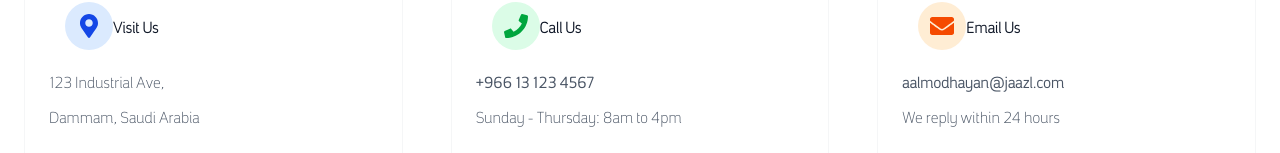
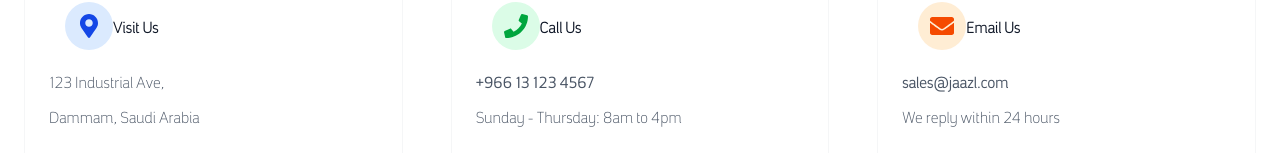
Before and after one commit to JAAZL-Hub/jaazl-website, a Next.js app in the folder jaazl-frontend/: page /contact in a window 1280 px wide. Shown: the part 567-720 px from the top of the page. Built offline with nearby package versions, Linux system fonts and the light colour scheme.

Commit message:
chore: update contact email from aalmodhayan@jaazl.com to sales@jaazl.com

```diff
--- a/jaazl-frontend/src/app/contact/page.tsx
+++ b/jaazl-frontend/src/app/contact/page.tsx
@@ -207,10 +207,10 @@ export default function ContactPage() {
                     <>
                       <p>
                         <a
-                          href="mailto:aalmodhayan@jaazl.com"
+                          href="mailto:sales@jaazl.com"
                           className="font-medium hover:text-blue-700 transition-colors"
                         >
-                          aalmodhayan@jaazl.com
+                          sales@jaazl.com
                         </a>
                       </p>
                       <p>{language === 'en' ? 'We reply within 24 hours' : 'نرد خلال ٢٤ ساعة'}</p>
@@ -218,7 +218,7 @@ export default function ContactPage() {
                   )}
                 </div>
                 <a
-                  href={`mailto:${email || 'aalmodhayan@jaazl.com'}`}
+                  href={`mailto:${email || 'sales@jaazl.com'}`}
                   className="inline-flex items-center mt-4 text-orange-600 font-medium hover:text-orange-700 transition-colors group-hover:text-orange-800"
                 >
                   {language === 'en' ? 'Email now' : 'أرسل الآن'}
```
